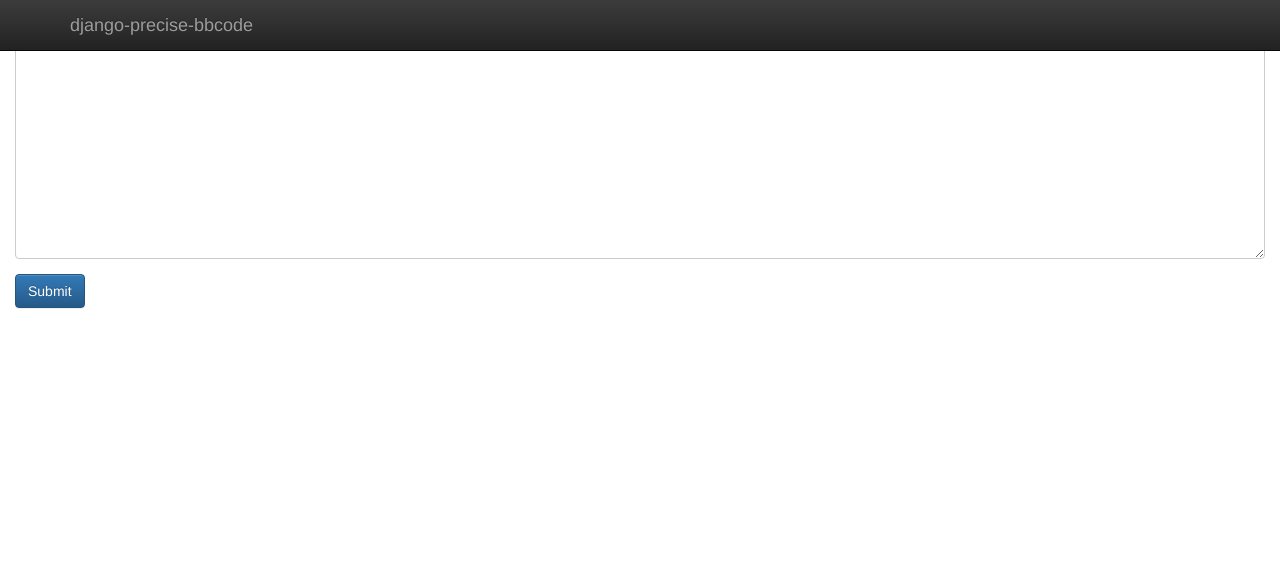
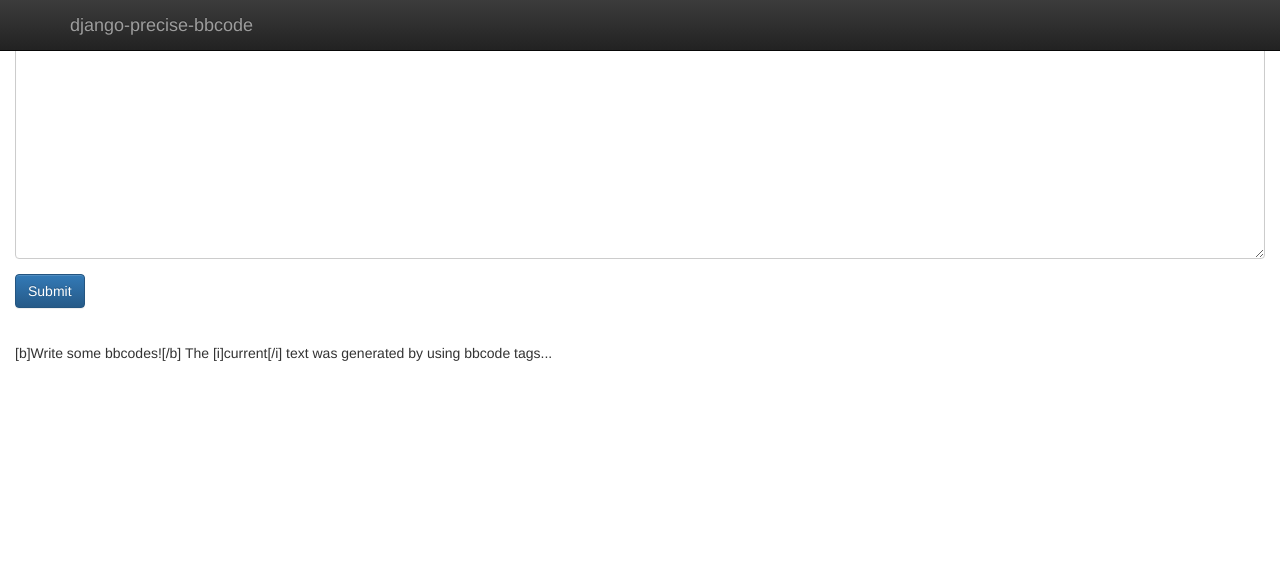
Before and after one commit to ellmetha/django-precise-bbcode, a Django app: template src/example_project/src/test_messages/templates/test_messages/create_bbcode_message.html in a window 1280 px wide. Shown: the top 563 px of the page. Run offline with Django 3.2, Linux system fonts and the light colour scheme; the template is opened without the code that fills it: values that come from a table or form of the project are taken from there, others are empty; tables that the repository leaves empty hold one stand-in row (values such as "Sample post"); some libraries are stand-ins or nearby versions.

Commit message:
Templatags package started

```diff
--- a/src/example_project/src/test_messages/templates/test_messages/create_bbcode_message.html
+++ b/src/example_project/src/test_messages/templates/test_messages/create_bbcode_message.html
@@ -1,7 +1,12 @@
 {% extends 'base.html' %}
 {% load i18n %}
 {% load crispy_forms_tags %}
+{% load bbcode_tags %}
 
 {% block content %}
     {% crispy form %}
+    <br />
+    {% with "[b]Write some bbcodes![/b] The [i]current[/i] text was generated by using bbcode tags..." as testval %}
+        {{ testval|bbcode }}
+    {% endwith %}
 {% endblock content %}
```
Also changed, not shown: src/precise_bbcode/templatetags/bbcode_tags.py (added, +16 -0 lines), src/precise_bbcode/templatetags/__init__.py (added).
